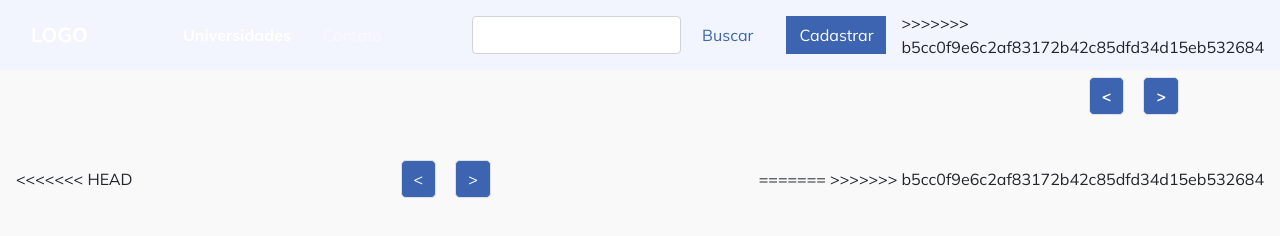
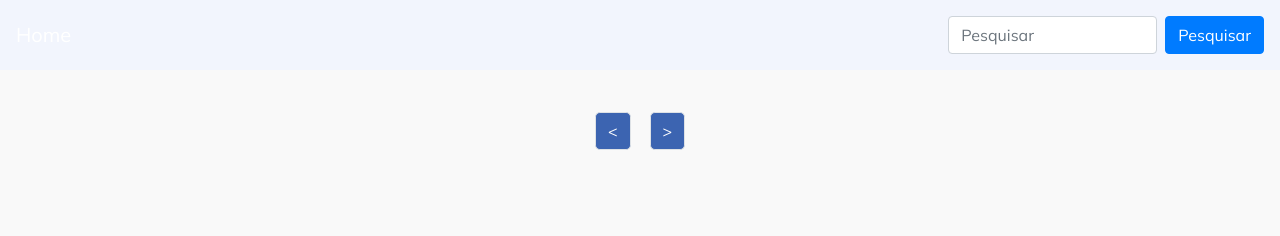
Before and after one commit to phfedev/UniList, a website with bundled scripts: page views/universidades/universities.html in a window 1280 px wide. Built offline with nearby package versions, Linux system fonts and the light colour scheme.

Commit message:
retornando o arquivo universities original

```diff
--- a/views/universidades/universities.html
+++ b/views/universidades/universities.html
@@ -15,10 +15,9 @@
       rel="stylesheet"
     />
     <link rel="stylesheet" href="./style.css" />
-    <title>Universidades</title>
+    <title>Document</title>
   </head>
   <body>
-<<<<<<< HEAD
     <nav class="navbar fixed-top navbar-dark bg-dark">
       <a class="navbar-brand" href="../../index.html">Home</a>
       <form class="form-inline">
@@ -37,56 +36,10 @@
           Pesquisar
         </button>
       </form>
-=======
-    <nav class="navbar navbar-expand-lg navbar-light bg-light">
-      <div class="container">
-        <a class="navbar-brand" href="../../index.html"><strong>LOGO</strong></a>
-        <button class="navbar-toggler" type="button" data-toggle="collapse" data-target="#navbarSupportedContent" aria-controls="navbarSupportedContent" aria-expanded="false" aria-label="Toggle navigation">
-          <span class="navbar-toggler-icon"></span>
-        </button>
-
-        <div class="collapse navbar-collapse offset-lg-1" id="navbarSupportedContent">
-          <ul class="navbar-nav mr-auto">
-            <li class="nav-item active">
-              <a class="nav-link" href="./universities.html">Universidades <span class="sr-only">(current)</span></a>
-            </li>
-            <li class="nav-item">
-              <a class="nav-link" href="../contato.html">Contato</a>
-            </li>
-          </ul>
-          <form class="form-inline my-2 my-lg-0">
-            <input class="form-control mr-sm-2" type="search" aria-label="Search">
-            <button class="btn my-2 my-sm-0 btn--search" type="submit">Buscar</button>
-          </form>
-          <a href="/signUp.html" class="btn btn--primary">Cadastrar</a>
-        </div>
-      </div>
->>>>>>> b5cc0f9e6c2af83172b42c85dfd34d15eb532684
     </nav>
-    <div class="container">
-      <div class="" id="list">
-        <ul id="listUl"></ul>
-      </div>
-      <nav aria-label="Page navigation example" class="pag-nav">
-        <ul class="pagination pag-ul">
-
-          <li class="page-item">
-            <a id="pagePrev" class="page-link" href="#" aria-label="Previous">
-              <span aria-hidden="true"><strong><</strong></span>
-              <span class="sr-only">Previous</span>
-            </a>
-          </li>
-          <li id="pageIn"></li>
-          <li class="page-item">
-            <a id="pageNext" class="page-link" href="#" aria-label="Next">
-              <span aria-hidden="true"><strong>></strong></span>
-              <span class="sr-only">Next</span>
-            </a>
-          </li>
-        </ul>
-      </nav>
+    <div class="" id="list">
+      <ul id="listUl"></ul>
     </div>
-<<<<<<< HEAD
     <nav aria-label="Page navigation example" class="pag-nav">
       <ul class="pagination pag-ul">
         <li class="page-item">
@@ -104,8 +57,6 @@
         </li>
       </ul>
     </nav>
-=======
->>>>>>> b5cc0f9e6c2af83172b42c85dfd34d15eb532684
     <script
       src="https://code.jquery.com/jquery-3.3.1.slim.min.js"
       integrity="sha384-q8i/X+965DzO0rT7abK41JStQIAqVgRVzpbzo5smXKp4YfRvH+8abtTE1Pi6jizo"
```
